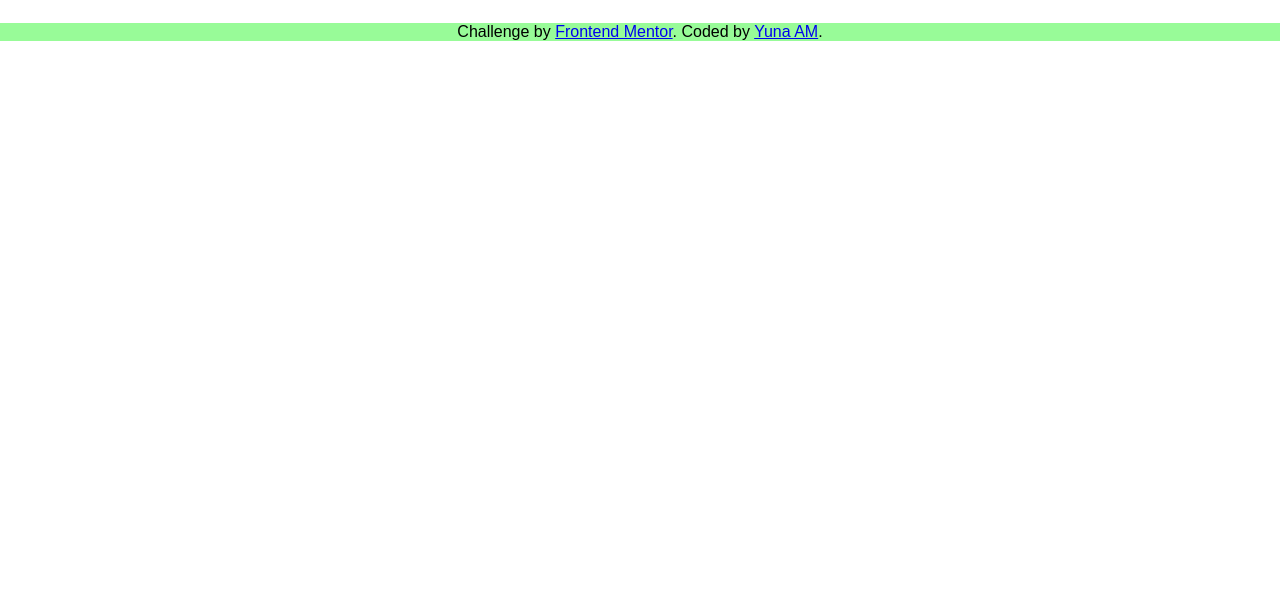
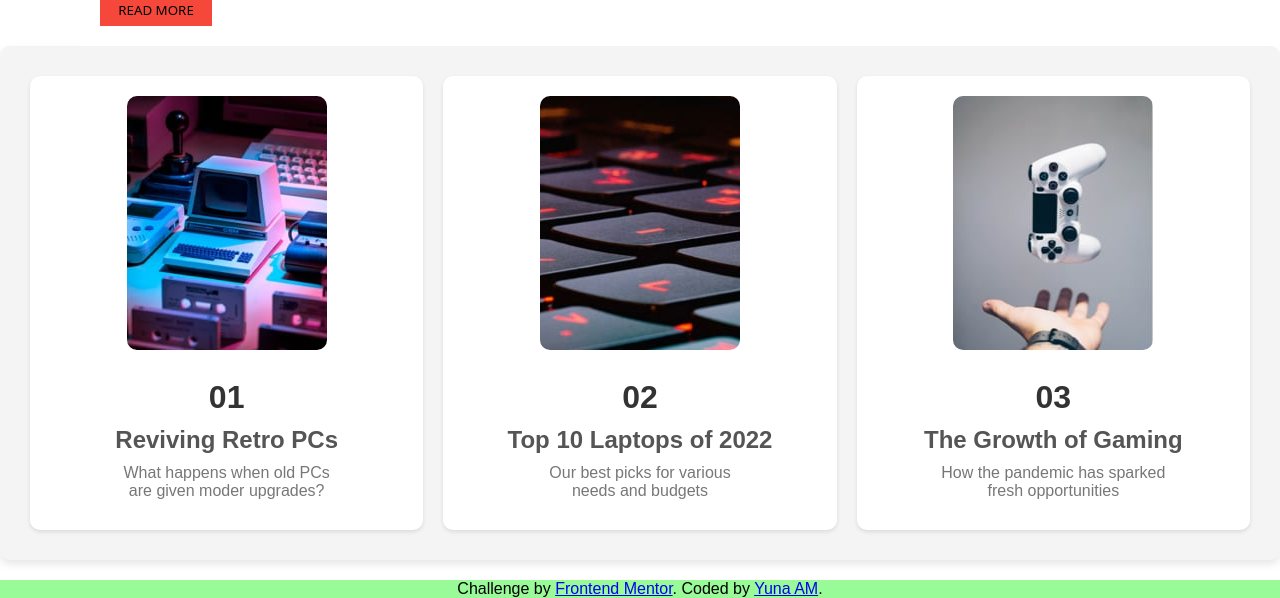
Before and after one commit to YunuenAM/challenge_replicate-website, a plain HTML site: page index.html in a window 1280 px wide. Shown: the part 770-1368 px from the top of the page. Before the commit the page ends 811 px from the top, so only its background shows below. Drawn offline with Linux system fonts and the light colour scheme.

Commit message:
✨Feat:  adding  items in row

```diff
--- a/index.html
+++ b/index.html
@@ -1,5 +1,6 @@
 <!DOCTYPE html>
 <html lang="en">
+
 <head>
     <meta charset="UTF-8">
     <meta name="viewport" content="width=
@@ -9,6 +10,7 @@
     <title>Frontend Mentor | News homepage</title>
 
 </head>
+
 <body>
 
     <header>
@@ -32,14 +34,15 @@
 
     <section class="container">
         <div class="column column-60">
-            <div> <img class="image-web"  src="./images/image-web-3-desktop.jpg"  alt="img web 3"></div>
+            <div> <img class="image-web" src="./images/image-web-3-desktop.jpg" alt="img web 3"></div>
 
             <div class="container2">
                 <div class="column2">
                     <h1 class="header-web-desktop"><strong>Bright Future <br> of Web <br> 3.0?</strong></h1>
                 </div>
                 <div class="column2">
-                    <p class="paragraph-web">We dive into the next evolution of the web that claims to put the power of the platforms back into the hands of the people. But is it really fulfilling its promise?</p>
+                    <p class="paragraph-web">We dive into the next evolution of the web that claims to put the power of
+                        the platforms back into the hands of the people. But is it really fulfilling its promise?</p>
                 </div>
             </div>
             <div class="button">
@@ -49,19 +52,26 @@
         </div>
         <div class="column column-40">
             <div>
-                <div class="news"><ul>
+                <div class="news">
+                    <ul>
+
                         <h1 class="header-new">New</h1>
-                    <li class="liSection"><h4>Hydrogen VS Electric cards</h4>
-                    <p>Will hydrogen-fueled cars ever cathch up to EVs</p></li>
+                        <li class="liSection">
+                            <h4>Hydrogen VS Electric cards</h4>
+                            <p>Will hydrogen-fueled cars ever cathch up to EVs</p>
+                        </li>
                         <hr>
-                    <li class="liSection"><h4>The Downsides of AI Artistry </h4>
-                    <p>What are the possible adverse effects of on-demand AI image generation</p></li>
+                        <li class="liSection">
+                            <h4>The Downsides of AI Artistry </h4>
+                            <p>What are the possible adverse effects of on-demand AI image generation</p>
+                        </li>
                         <hr>
-                    <li class="liSection"><h4>Is VC Funding Drying Up?</h4>
+                        <li class="liSection">
+                            <h4>Is VC Funding Drying Up?</h4>
                             <p>Private funding by VC firms is down 50% YOY. We take a look at what that means</p>
                         </li>
-                </ul></div>
-
+                    </ul>
+                </div>
             </div>
 
 
@@ -69,11 +79,35 @@
 
     </section>
 
+    <section class="last-row">
+        <div class="row">
+            <div class="item">
+                <img src="./images/image-retro-pcs.jpg" alt="image-retro-pc">
+                <h1>01</h1>
+                <h3>Reviving Retro PCs</h3>
+                <p>What happens when old PCs <br>are given moder upgrades?</p>
+            </div>
+            <div class="item">
+                <img src="./images/image-top-laptops.jpg" alt="image-top10-laptops">
+                <h1>02</h1>
+                <h3>Top 10 Laptops of 2022</h3>
+                <p>Our best picks for various <br>needs and budgets</p>
+            </div>
+
+            <div class="item">
+                <img src="./images/image-gaming-growth.jpg" alt="">
+                <h1>03</h1>
+                <h3>The Growth of Gaming</h3>
+                <p>How the pandemic has sparked <br>fresh opportunities</p>
+            </div>
+        </div>
+    </section>
+
     <div class="attribution">
         Challenge by <a href="https://www.frontendmentor.io?ref=challenge" target="_blank">Frontend Mentor</a>.
         Coded by <a href="#">Yuna AM</a>.
     </div>
 
+</body>
 
-</body>
 </html>
--- a/style.css
+++ b/style.css
@@ -1,20 +1,20 @@
-
-*{
-    padding:0;
+* {
+    padding: 0;
     margin: 0;
 }
 
-body{
+body {
     font-family: Arial, Helvetica, sans-serif;
 
 }
 
-.container{
+.container {
     display: flex;
     margin-left: 5rem;
 
 }
-header{
+
+header {
     display: flex;
     justify-content: space-between;
     align-items: center;
@@ -22,7 +22,7 @@ header{
     background-color: white;
 }
 
-.logo{
+.logo {
     font-size: 20px;
     font-weight: bold;
     margin-left: 5rem;
@@ -30,7 +30,7 @@ header{
 
 }
 
-nav ul{
+nav ul {
     list-style: none;
     font-size: 0.5rem;
     margin: 10px;
@@ -45,15 +45,16 @@ nav ul li {
 }
 
 
-nav ul li a{
+nav ul li a {
     text-decoration: none;
-    color:gray;
+    color: gray;
     font-size: 18px;
 
 }
-nav ul li a:hover{
+
+nav ul li a:hover {
     text-decoration: none;
-    color:orange;
+    color: orange;
     font-size: 18px;
 }
 
@@ -91,7 +92,7 @@ nav ul li a:hover{
     border-radius: 10px;
 }
 
-.news{
+.news {
     height: 35rem;
     background-color: #00001A;
     color: white;
@@ -101,6 +102,7 @@ nav ul li a:hover{
     max-width: 22rem;
     border-radius: 10px;
 }
+
 .news ul {
     list-style: none;
     padding: 0;
@@ -115,11 +117,11 @@ nav ul li a:hover{
 
 
 .news .liSection {
-    margin-top: 0.5rem ;
+    margin-top: 0.5rem;
 }
 
 .news .liSection h4 {
-   margin-top: 1rem ;
+    margin-top: 1rem;
 
 }
 
@@ -149,25 +151,77 @@ nav ul li a:hover{
 }
 
 
-.button-web{
+.button-web {
     background-color: #F5483A;
     border: none;
     width: 7rem;
     height: 2rem;
-    margin-top: 10px;
     font-family: system-ui, -apple-system, BlinkMacSystemFont, 'Segoe UI', Roboto, Oxygen, Ubuntu, Cantarell, 'Open Sans', 'Helvetica Neue', sans-serif;
 }
 
-.header-web-desktop{
+.header-web-desktop {
     font-size: 3rem;
     font-weight: bold;
     font-family: system-ui, -apple-system, BlinkMacSystemFont, 'Segoe UI', Roboto, Oxygen, Ubuntu, Cantarell, 'Open Sans', 'Helvetica Neue', sans-serif;
 }
 
-.paragraph-web{
+.paragraph-web {
     font-size: 1.5rem;
     font-family: system-ui, -apple-system, BlinkMacSystemFont, 'Segoe UI', Roboto, Oxygen, Ubuntu, Cantarell, 'Open Sans', 'Helvetica Neue', sans-serif;
 }
+
+.last-row .row {
+    display: flex;
+    justify-content: space-between;
+    align-items: center;
+    padding: 20px;
+    background-color: #f4f4f4;
+    border-radius: 10px;
+    box-shadow: 0 4px 8px rgba(0, 0, 0, 0.1);
+}
+
+.last-row .item {
+    flex: 1;
+    margin: 10px;
+    text-align: center;
+    background-color: #fff;
+    border-radius: 10px;
+    box-shadow: 0 2px 4px rgba(0, 0, 0, 0.1);
+    padding: 20px;
+    transition: transform 0.3s ease;
+}
+
+.last-row .item:hover {
+    transform: scale(1.05);
+}
+
+.last-row .item img {
+    max-width: 100%;
+    height: auto;
+    border-radius: 10px;
+    margin-bottom: 15px;
+}
+
+.last-row .item h1 {
+    font-size: 2em;
+    margin: 10px 0;
+    color: #333;
+}
+
+.last-row .item h3 {
+    font-size: 1.5em;
+    margin: 10px 0;
+    color: #555;
+}
+
+.last-row .item p {
+    font-size: 1em;
+    margin: 10px 0;
+    color: #777;
+}
+
+
+
 /* Media query para dispositivos móviles (menos de 991px) */
 @media (max-width: 991px) {
     header {
@@ -193,21 +247,36 @@ nav ul li a:hover{
 
     }
 
-    .image-web{
+    .image-web {
 
         width: 120%;
         height: 45vh;
-            object-fit:cover;
+        object-fit: cover;
         border-radius: 10px;
 
     }
 
-        .logo{
+    .logo {
         font-size: 20px;
         font-weight: bold;
         margin-left: 2px;
 
     }
+
+    .news {
+        width: 250%;
+        height: 80vh;
+        background-color: #00001A;
+        color: white;
+        box-shadow: 0 0 10px rgba(0, 0, 0, 0.1);
+        border-radius: 10px;
+    }
+
+    .news ul {
+        list-style: none;
+        padding: 0;
+    }
+
 
 
     .news .header-new {
@@ -223,7 +292,7 @@ nav ul li a:hover{
     }
 
 
-    .button-web{
+    .button-web {
         background-color: #F5483A;
         border: none;
         width: 9rem;
@@ -232,18 +301,17 @@ nav ul li a:hover{
         font-family: system-ui, -apple-system, BlinkMacSystemFont, 'Segoe UI', Roboto, Oxygen, Ubuntu, Cantarell, 'Open Sans', 'Helvetica Neue', sans-serif;
     }
 
-    .header-web-desktop{
+    .header-web-desktop {
         font-size: 1.2rem;
         font-weight: bolder;
         font-family: system-ui, -apple-system, BlinkMacSystemFont, 'Segoe UI', Roboto, Oxygen, Ubuntu, Cantarell, 'Open Sans', 'Helvetica Neue', sans-serif;
 
     }
 
-    .paragraph-web{
+    .paragraph-web {
         font-size: smaller;
         margin-top: 0;
         font-family: system-ui, -apple-system, BlinkMacSystemFont, 'Segoe UI', Roboto, Oxygen, Ubuntu, Cantarell, 'Open Sans', 'Helvetica Neue', sans-serif
-
     }
 
     .container2 {
@@ -254,40 +322,11 @@ nav ul li a:hover{
         display: inline;
     }
 
-
+    .last-row .row {
+        flex-direction: column;
     }
 
-/* Media query para dispositivos móviles (menos de 991px) */
-@media (min-width: 992px) {
-
-.header-web-desktop {
-        font-size: 2rem;
-        font-weight: bolder;
-        font-family: system-ui, -apple-system, BlinkMacSystemFont, 'Segoe UI', Roboto, Oxygen, Ubuntu, Cantarell, 'Open Sans', 'Helvetica Neue', sans-serif;
-
+    .last-row .item {
+        margin: 20px 0;
     }
-
-    .button-web {
-        margin-left: 41rem;
-        background-color: #F5483A;
-        border: none;
-        width: 10rem;
-        height: 3rem;
-        font-family: system-ui, -apple-system, BlinkMacSystemFont, 'Segoe UI', Roboto, Oxygen, Ubuntu, Cantarell, 'Open Sans', 'Helvetica Neue', sans-serif;
 }
-
-    .button{
-        margin-top: -5rem;
-    }
-
-
-    .paragraph-web{
-        font-size: 1rem;
-        margin-top: 0.5rem;
-        font-family: system-ui, -apple-system, BlinkMacSystemFont, 'Segoe UI', Roboto, Oxygen, Ubuntu, Cantarell, 'Open Sans', 'Helvetica Neue', sans-serif
-
-    }
-
-
-
-}
```
Lines whose indentation alone changed are shown as unchanged.
